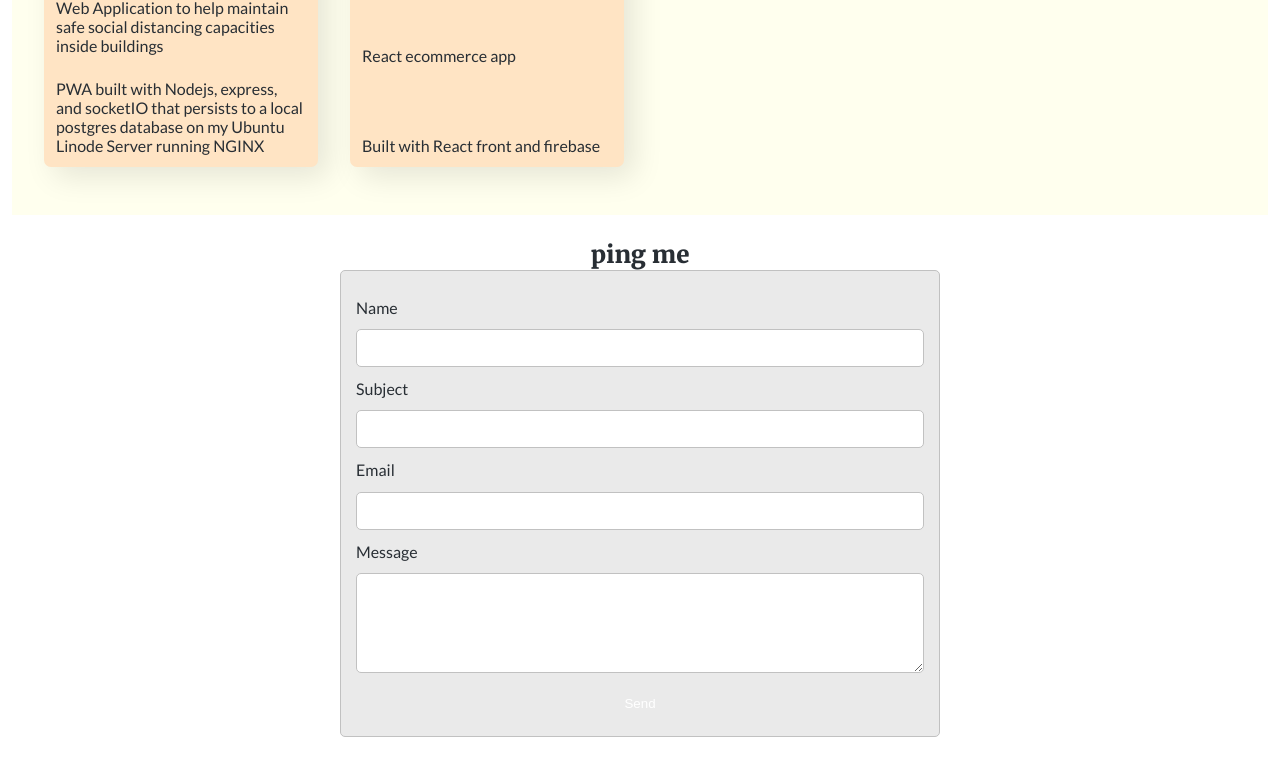
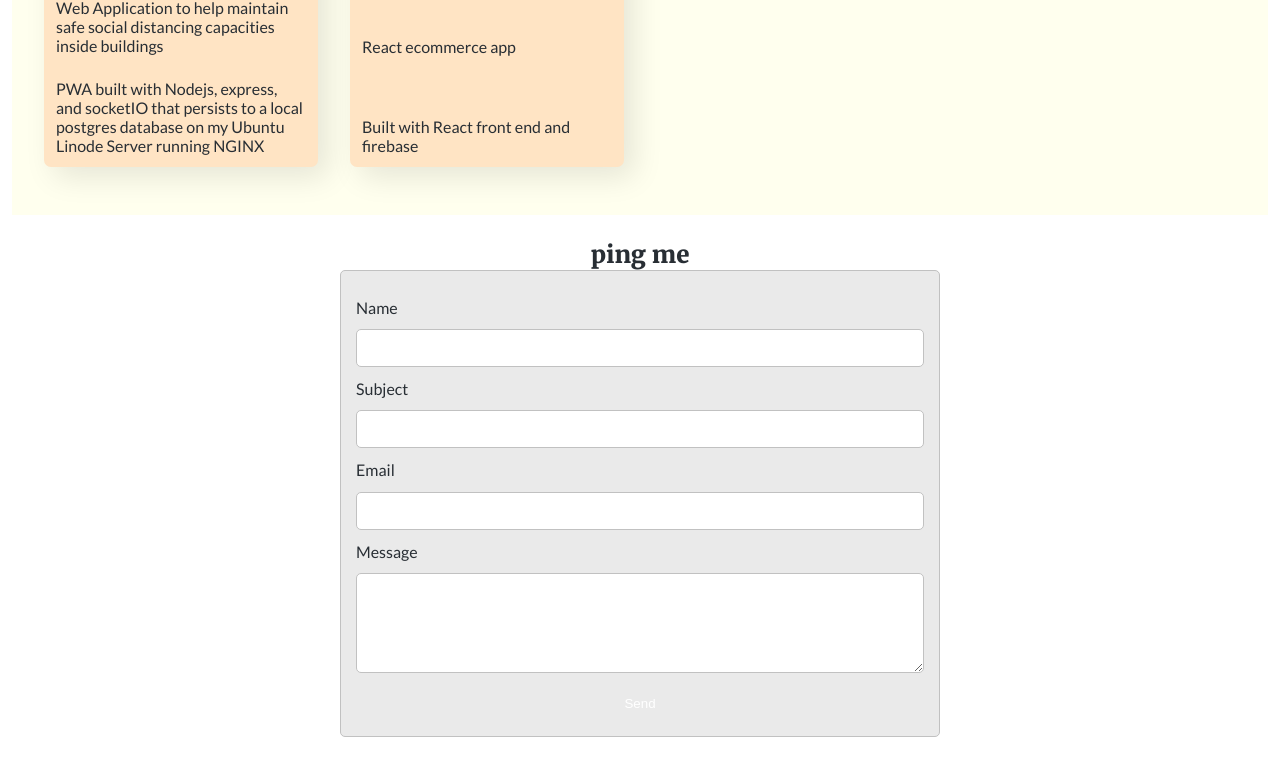
Before and after one commit to rjhoskins/portfolio, an Eleventy site: page index.html in a window 1280 px wide. Shown: the part 1531-2306 px from the top of the page. Built offline with nearby package versions, Linux system fonts and the light colour scheme; Eleventy itself is replaced by a stand-in of ours; files that its build step writes are made by us from their sources.

Commit message:
verbiage correction

```diff
--- a/index.html
+++ b/index.html
@@ -196,7 +196,7 @@
               <h4 class="card__title">ZTM React Course Keystone Project</h4>
             </div>
             <p class="card__description">React ecommerce app</p>
-            <p class="card__description">Built with React front and firebase</p>
+            <p class="card__description">Built with React front end and firebase</p>
 
           </a>
             <!-- card -->
```
